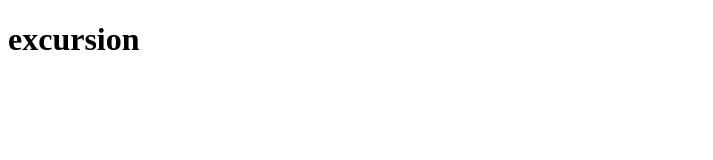
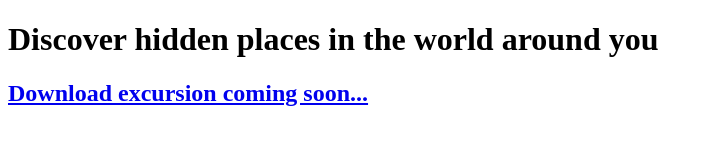
Before and after one commit to HB-1995/excursion, a plain HTML site: page index.html in a window 1280 px wide. Shown: the whole page, without its empty margins (0-713 px from the left). Drawn offline with Linux system fonts and the light colour scheme.

Commit message:
2nd commit

```diff
--- a/index.html
+++ b/index.html
@@ -1,11 +1,16 @@
 <!DOCTYPE html>
 <html lang="en">
 <head>
-    <meta charset="UTF-8">
-    <meta name="viewport" content="width=device-width, initial-scale=1.0">
     <title>Excursion</title>
+    <link rel="stylesheet" href="./resources/css/style.css">
 </head>
 <body>
-    <h1>excursion</h1>
+    <header class="flex-container">
+        <div>
+        <h1>Discover hidden places in the world around you</h1>
+        <h2><a href="#link">Download excursion coming soon...</a></h2>
+        </div>
+    </header>
+
 </body>
 </html>
```
